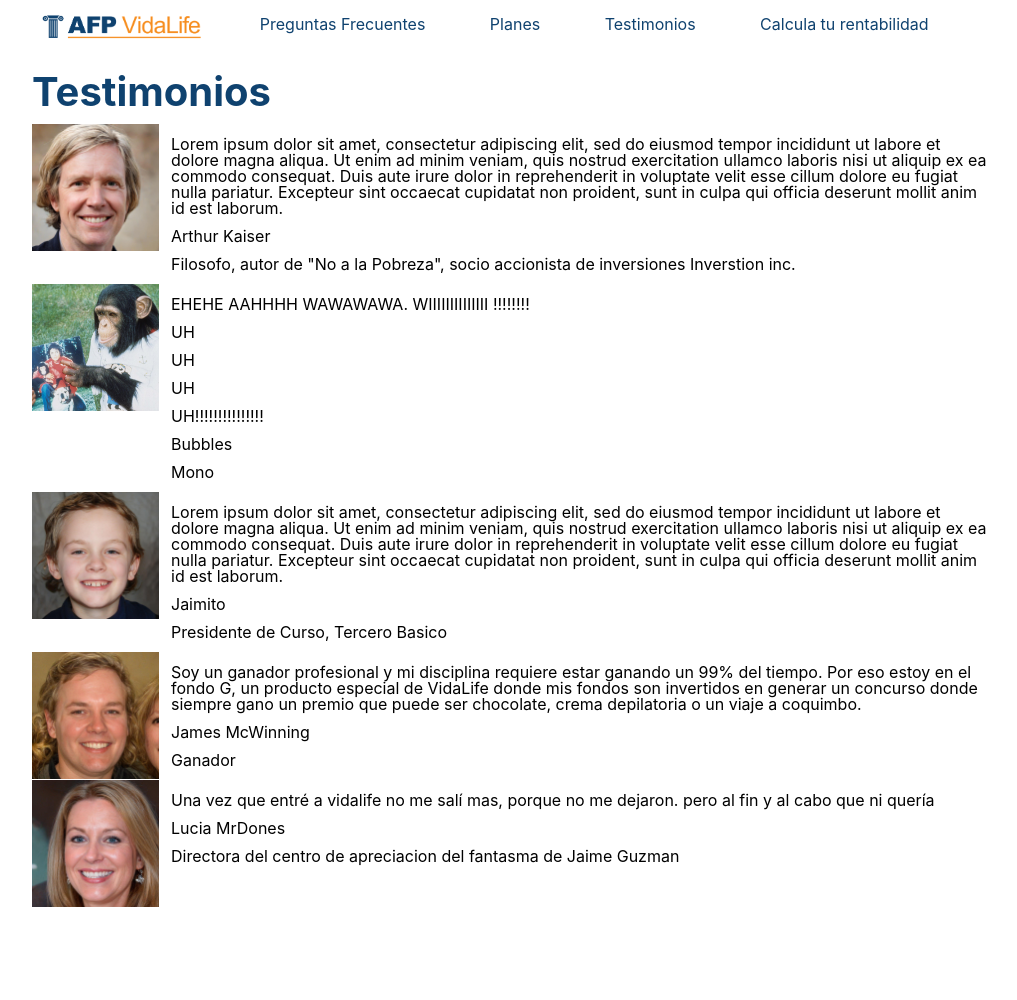
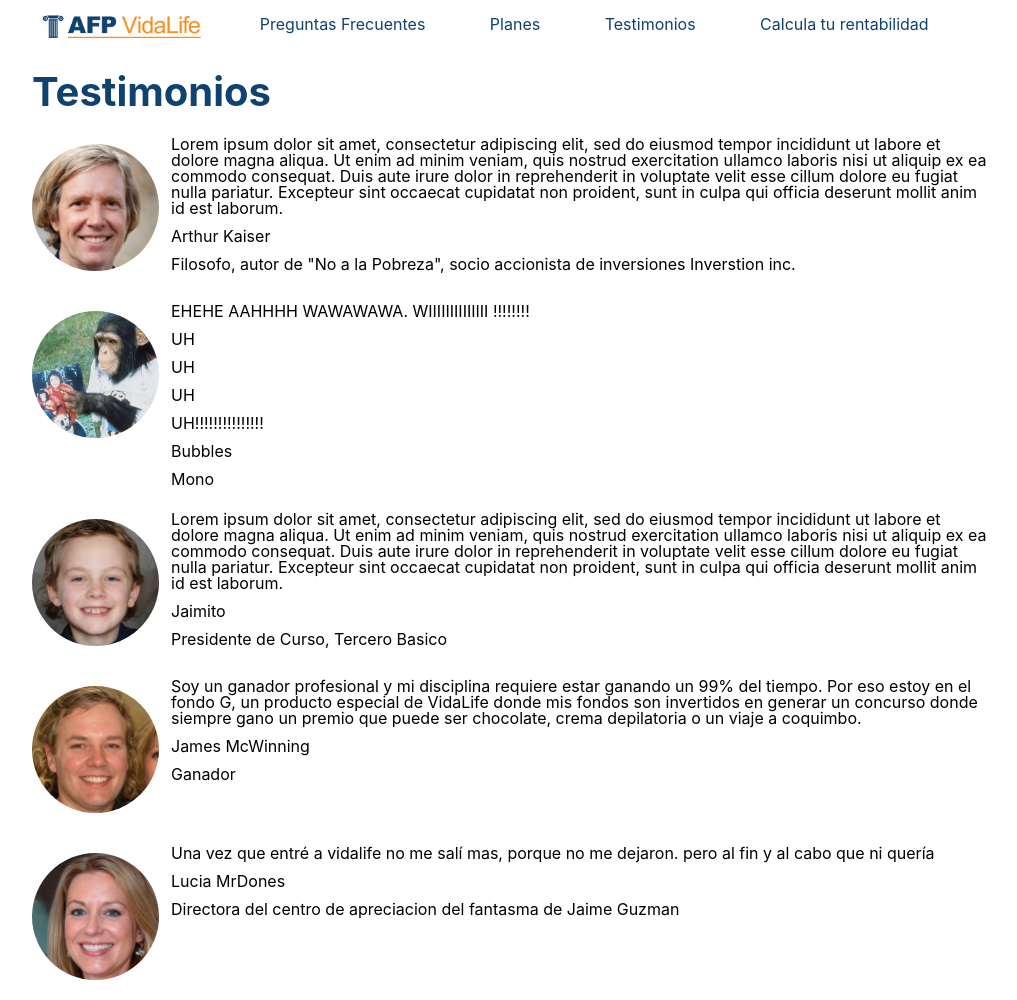
Before and after one commit to tubatuba/vidalife, a Jekyll site: the page built from testimonios.html, in a window 1280 px wide. Shown: the whole page, without its empty margins (128-1145 px from the left). Built offline with Jekyll 4.4.1, drawn with Linux system fonts in a browser that asks for light colours; before the commit the page ends 907 px from its top, so only the background shows below that.

Commit message:
testimonios

```diff
--- a/_sass/testimonios.scss
+++ b/_sass/testimonios.scss
@@ -8,4 +8,11 @@
     height: 127px;
     object-fit: cover;
     margin-right: 12px;
+    border-radius: 120px;
+    margin-top: 20px;
+    margin-bottom: 20px;
 }
+.testimonio p {
+    margin-top: 0;
+    padding-top: 0;
+}
```
Also changed, not shown: planes.md (line endings or trailing spaces).
